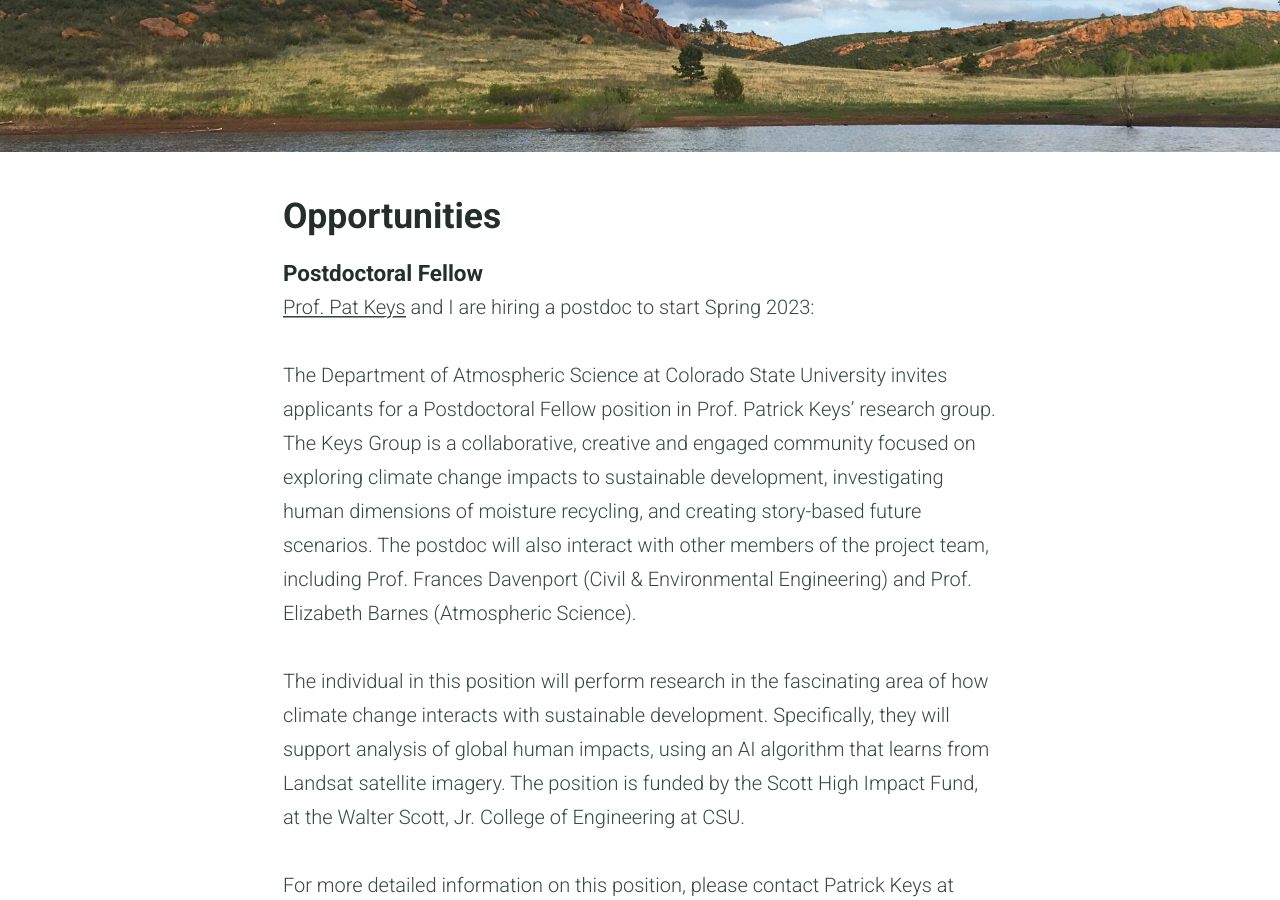
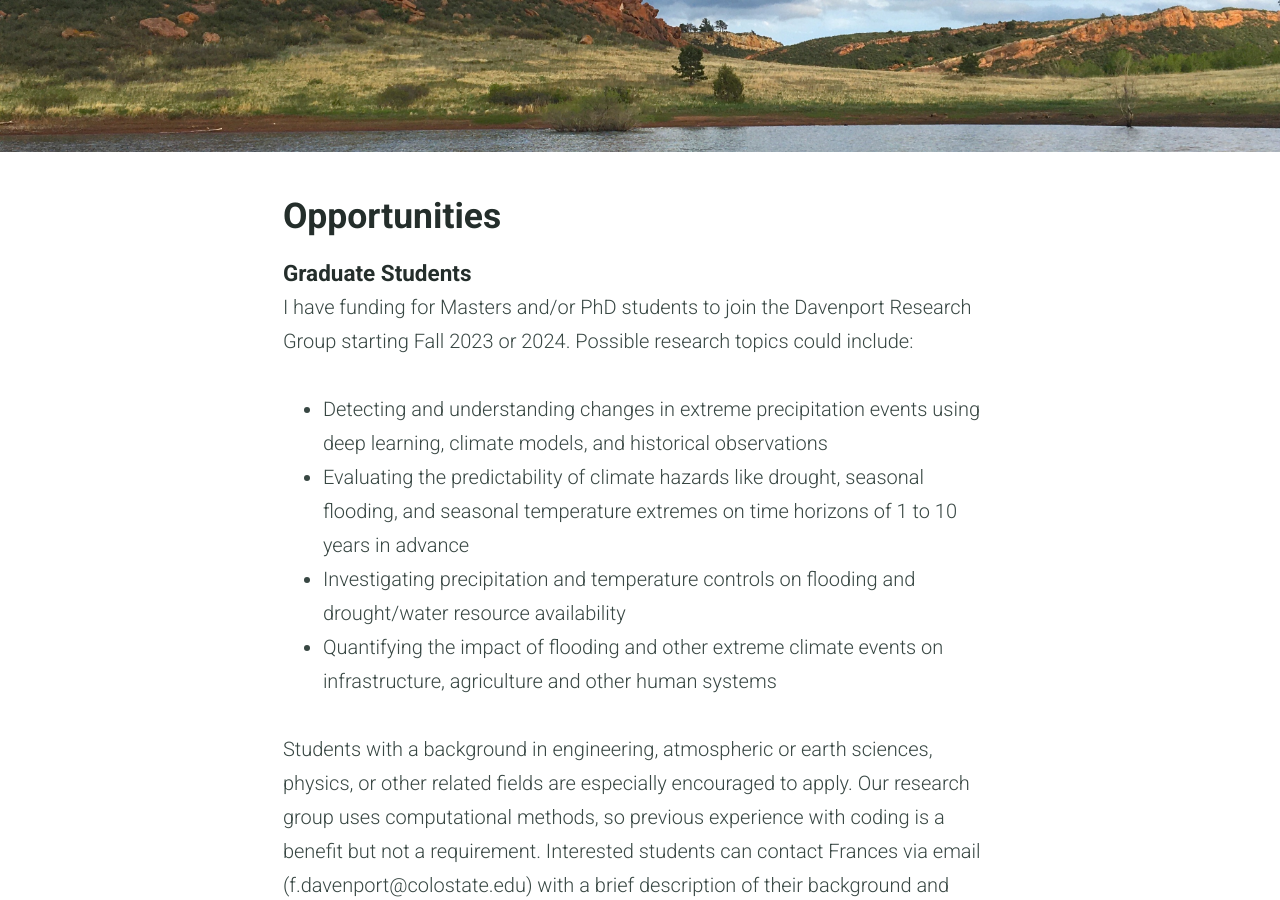
Before and after one commit to fdavenport/fdavenport.github.io, a Jekyll site: the page built from opportunities.md, in a window 1280 px wide and 900 px high, scrolled down 258 px. Built offline with Jekyll 4.4.1, drawn with Linux system fonts in a browser that asks for light colours; some of the changed text lies outside the part shown.

Commit message:
update opportunities

```diff
--- a/opportunities.md
+++ b/opportunities.md
@@ -4,19 +4,6 @@ feature_text:
 feature_image: "/assets/horsetooth.jpg"
 excerpt: ""
 ---
-
-##### Postdoctoral Fellow
-
-[Prof. Pat Keys](https://sites.google.com/view/keys-research/home) and I are hiring a postdoc to start Spring 2023:
-
-The Department of Atmospheric Science at Colorado State University invites applicants for a Postdoctoral Fellow position in Prof. Patrick Keys’ research group. The Keys Group is a collaborative, creative and engaged community focused on exploring climate change impacts to sustainable development, investigating human dimensions of moisture recycling, and creating story-based future scenarios. The postdoc will also interact with other members of the project team, including Prof. Frances Davenport (Civil & Environmental Engineering) and Prof. Elizabeth Barnes (Atmospheric Science).
-
-The individual in this position will perform research in the fascinating area of how climate change interacts with sustainable development. Specifically, they will support analysis of global human impacts, using an AI algorithm that learns from Landsat satellite imagery. The position is funded by the Scott High Impact Fund, at the Walter Scott, Jr. College of Engineering at CSU.
-
-For more detailed information on this position, please contact Patrick Keys at pkeys@colostate.edu or Frances Davenport at f.davenport@colostate.edu
-
-Apply by February 15, 2023 to ensure full consideration for the position. To apply for this postdoctoral position, please go to https://jobs.colostate.edu/postings/107120
-
 
 ##### Graduate Students
 
```
